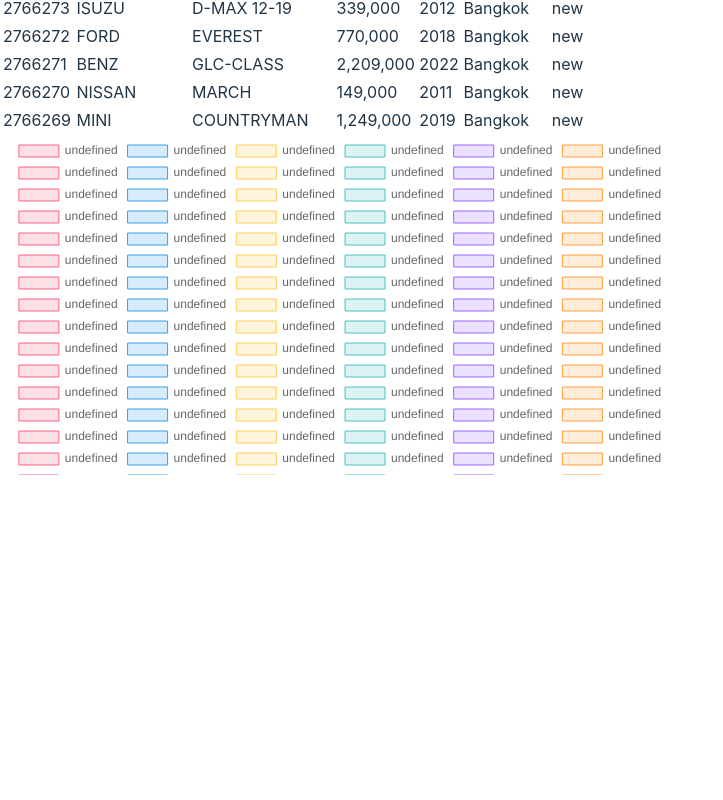
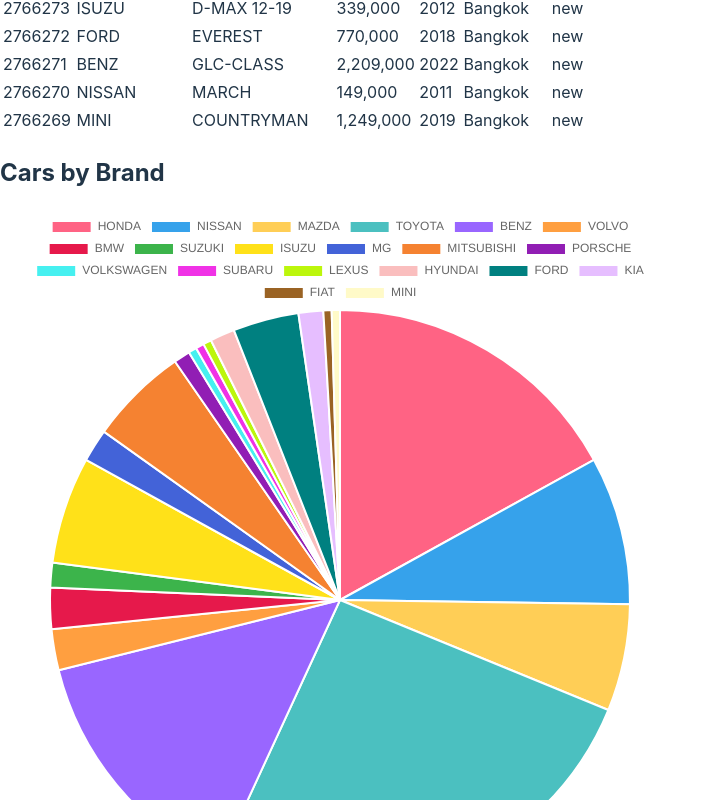
Before and after one commit to Reon1917/car-analytics-app, a React (Vite) app in the folder car-analytics-app/: page / in a window 1280 px wide. Shown: the part 6180-6980 px from the top of the page, without its empty margins (0-723 px from the left). Built offline with nearby package versions, Linux system fonts and the light colour scheme.

Commit message:
Update Pie Chart

```diff
--- a/car-analytics-app/src/components/pieChart.jsx
+++ b/car-analytics-app/src/components/pieChart.jsx
@@ -1,61 +1,51 @@
-import React, { useEffect, useRef } from 'react';
-import { Chart } from 'chart.js';
+import React, { useEffect, useState } from "react";
+import { Pie } from "react-chartjs-2";
 
-const PieChart = ({ cars }) => {
-    const chartRef = useRef(null);
-    const chartInstanceRef = useRef(null);
+const PieChart = () => {
+  const [carData, setCarData] = useState([]);
 
   useEffect(() => {
-        const ctx = chartRef.current.getContext('2d');
+    // Dynamically import the JSON file from the data folder
+    import("../data/taladrod-cars.min.json")
+      .then((module) => {
+        setCarData(module.default.Cars);
+      })
+      .catch((error) => console.error("Error loading JSON data:", error));
+  }, []);
 
-        // Destroy the previous chart instance if it exists
-        if (chartInstanceRef.current) {
-            chartInstanceRef.current.destroy();
-        }
+  // Counting the number of cars by brand name (Extracting the brand from NameMMT)
+  const brandCounts = carData.reduce((acc, car) => {
+    const brand = car.NameMMT.split(' ')[0]; // Extract the brand name
+    acc[brand] = (acc[brand] || 0) + 1;
+    return acc;
+  }, {});
 
-        // Create a new chart instance
-        chartInstanceRef.current = new Chart(ctx, {
-            type: 'pie',
-            data: {
-                labels: cars.map(car => car.brand),
+  // Define a color palette
+  const colorPalette = [
+    "#FF6384", "#36A2EB", "#FFCE56", "#4BC0C0", "#9966FF",
+    "#FF9F40", "#E6194B", "#3CB44B", "#FFE119", "#4363D8",
+    "#F58231", "#911EB4", "#46F0F0", "#F032E6", "#BCF60C",
+    "#FABEBE", "#008080", "#E6BEFF", "#9A6324", "#FFFAC8",
+    "#800000", "#AAFFC3", "#808000", "#FFD8B1", "#000075",
+    "#808080", "#FFFFFF", "#000000"
+  ];
+
+  // Preparing the data for the Pie Chart
+  const chartData = {
+    labels: Object.keys(brandCounts),
     datasets: [
       {
-                        label: 'Car Brands',
-                        data: cars.map(car => car.value),
-                        backgroundColor: [
-                            'rgba(255, 99, 132, 0.2)',
-                            'rgba(54, 162, 235, 0.2)',
-                            'rgba(255, 206, 86, 0.2)',
-                            'rgba(75, 192, 192, 0.2)',
-                            'rgba(153, 102, 255, 0.2)',
-                            'rgba(255, 159, 64, 0.2)',
-                        ],
-                        borderColor: [
-                            'rgba(255, 99, 132, 1)',
-                            'rgba(54, 162, 235, 1)',
-                            'rgba(255, 206, 86, 1)',
-                            'rgba(75, 192, 192, 1)',
-                            'rgba(153, 102, 255, 1)',
-                            'rgba(255, 159, 64, 1)',
-                        ],
-                        borderWidth: 1,
+        data: Object.values(brandCounts),
+        backgroundColor: colorPalette.slice(0, Object.keys(brandCounts).length),
+        hoverBackgroundColor: colorPalette.slice(0, Object.keys(brandCounts).length),
       },
     ],
-            },
-        });
-
-        // Cleanup function to destroy the chart instance when the component unmounts
-        return () => {
-            if (chartInstanceRef.current) {
-                chartInstanceRef.current.destroy();
-                chartInstanceRef.current = null;
-            }
   };
-    }, [cars]);
 
   return (
     <div>
-            <canvas ref={chartRef}></canvas>
+      <h2>Cars by Brand</h2>
+      <Pie data={chartData} />
     </div>
   );
 };
```
Lines whose indentation alone changed are shown as unchanged.
